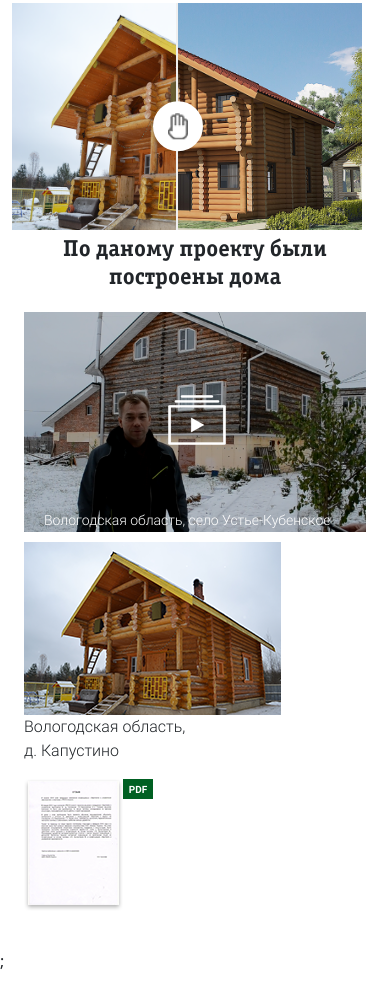
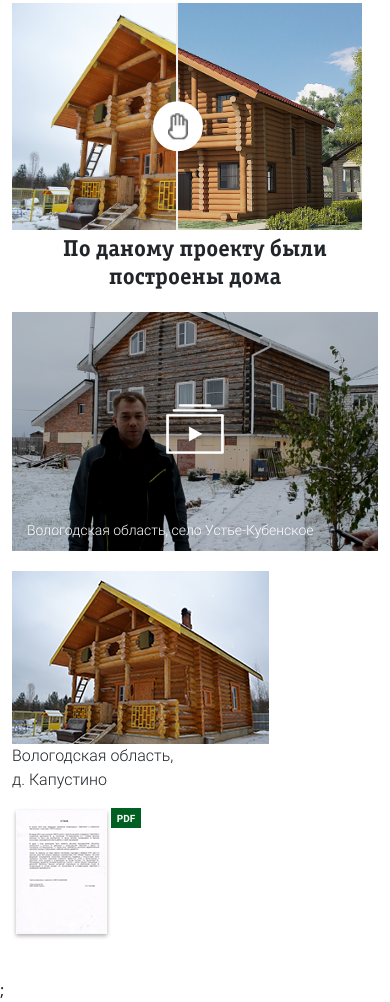
Before and after one commit to DariaKat/test-site, a website: page test-site/index.html in a window 390 px wide. Shown: the part 3605-4607 px from the top of the page. Before the commit the page ends 4578 px from the top, so only its background shows below. Drawn offline with nearby package versions, Linux system fonts and the light colour scheme; files that its build step writes are made by us from their sources; grey boxes are pictures that could not be loaded; files whose address does not match are found by name.

Commit message:
update video

```diff
--- a/src/js/script.js
+++ b/src/js/script.js
@@ -37,7 +37,12 @@ function imageComparison(selector) {
 
 imageComparison('#image-comparison');
 
-$(window).on('load resize', function(){
+
+$(window).on('load resize', function () {
+    $('.button_class').click(function(){
+        alert('click');
+     })
+
     if ($(window).width() < 1400) {
         $('#brief-info').insertAfter('#project-house');
         $('.row').removeClass('ms-3');
--- a/src/scss/header.scss
+++ b/src/scss/header.scss
@@ -80,6 +80,9 @@
     }
 
     @media (max-width: 1400px) and (min-width: 992px) {
+      .back__call, .information {
+        width: 100%;
+      }
       .logo__slogan {
         width: 70%;
       }
--- a/src/scss/main.scss
+++ b/src/scss/main.scss
@@ -286,6 +286,31 @@
       }
     }
 
+    .video-player{
+      width: 540px;
+        height: 360px;
+
+   .carousel-cell{
+     background: url(../img/video-player.png) 100% 100% no-repeat;
+     background-size: cover;
+     .static-banner1{
+       text-align: center;
+       padding-top: 25%;
+     }
+     .static-banner2{
+       color:#ffffff;
+       font-size: 16px;
+       padding-top: 20%;
+       padding-bottom:10px;
+       padding-left:15px
+     }
+     button{
+       background: transparent;
+       border: transparent;
+     }
+   }
+ }
+
     .footer {
       color: #555555;
       padding: 0;
@@ -559,9 +584,62 @@
       .footer {
           display: none;
       }
+      .video-player{
+        width: 100%;
+       height: auto;
 
+     .carousel-cell{
+       background: url(../img/video-player.png) 100% 100% no-repeat;
+       background-size: cover;
+       .static-banner1{
+         text-align: center;
+         padding-top: 30%;
+       }
+       .static-banner2{
+         color:#ffffff;
+         font-size: 16px;
+         padding-top: 15%;
+         padding-left:15px;
+         padding-bottom:10px;
+       }
+       button{
+         background: transparent;
+         border: transparent;
+       }
+     }
+   }
   }
   @media (max-width: 992px) {
+
+.picture-build__house{
+  padding:0;
+}
+
+    .video-player{
+      width: 100%;
+        height: 100%;
+      margin-bottom: 20px;
+   .carousel-cell{
+     background: url(../img/video-player.png) 100% 100% no-repeat;
+     background-size: cover;
+     .static-banner1{
+       text-align: center;
+       padding-top: 25%;
+     }
+     .static-banner2{
+       color:#ffffff;
+       font-size: 14px;
+       padding-top: 18%;
+       padding-bottom:10px;
+       padding-left:15px
+     }
+     button{
+       background: transparent;
+       border: transparent;
+     }
+   }
+ }
+
     .name__project{
       font-size: 30px;
     }
--- a/src/scss/slider.scss
+++ b/src/scss/slider.scss
@@ -39,40 +39,7 @@
     }
   }
 
-  .carousel-video {
-    width: 540px;
-    .carousel-cell {
-      width: 100%;
-      margin-right: 10px;
-      border-radius: 5px;
-      counter-increment: carousel-cell;
-      img{
-        width: 100%;
-        object-fit: cover;
-      }
-    }
-    .static-banner {
-      position: absolute;
-      // background: hsla(0, 0%, 0%, 0.3);
-      z-index: 1;
-      padding: 2px 20px;
-      font-size: 16px;
-      color: white;
-      pointer-events: none;
-    }
 
-    .static-banner1 {
-      // vertical-align: middle;
-      right: 40%;
-      top: 45%;
-    }
-
-    .static-banner2 {
-      left: 0px;
-      bottom: 10px;
-    }
-
-  }
 
   .flickity-button {
     background: transparent;
--- a/test-site/index.html
+++ b/test-site/index.html
@@ -387,27 +387,12 @@
                 </div>
               </div>
               <div class="video-player">
-                <div
-                class="carousel carousel-video"
-                data-flickity='{"asNavFor": ".carousel-mini","draggable": true,
-              "contain": true,
-              "prevNextButtons": false,
-              "pageDots": false, "cellSelector": ".carousel-cell"}'
-              >
                 <div class="carousel-cell">
-                  <div class="static-banner static-banner1"><img src="./img/icon-video-player.png" alt=""></div>
+                  <div class="static-banner static-banner1"><button class="button_class"><img src="./img/icon-video-player.png" alt=""></button></div>
                   <div class="static-banner static-banner2">Вологодская область, село Устье-Кубенское</div>
-                  <img src="./img/video-player.png" alt="" />
-                </div>
-                <div class="carousel-cell">
-                  <video width="539" height="365" controls="controls">
-                    <source src="./img/video-player.png" type="video/mp4">
-                  </video>
                 </div>
 
-                </div>
               </div>
-
               </div>
             </div>
           </div>
--- a/test-site/js/script.js
+++ b/test-site/js/script.js
@@ -37,7 +37,12 @@ function imageComparison(selector) {
 
 imageComparison('#image-comparison');
 
-$(window).on('load resize', function(){
+
+$(window).on('load resize', function () {
+    $('.button_class').click(function(){
+        alert('click');
+     })
+
     if ($(window).width() < 1400) {
         $('#brief-info').insertAfter('#project-house');
         $('.row').removeClass('ms-3');
```
Also changed, not shown: src/_main.html (+1 -16 lines), test-site/css/style.css, test-site/css/style.min.css, test-site/js/script.min.js.
